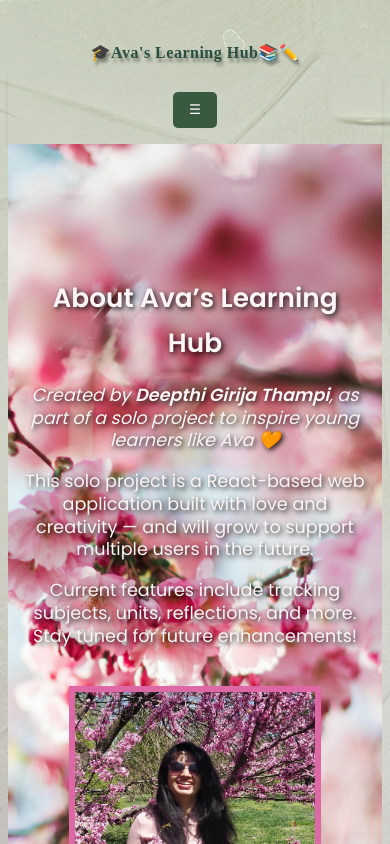
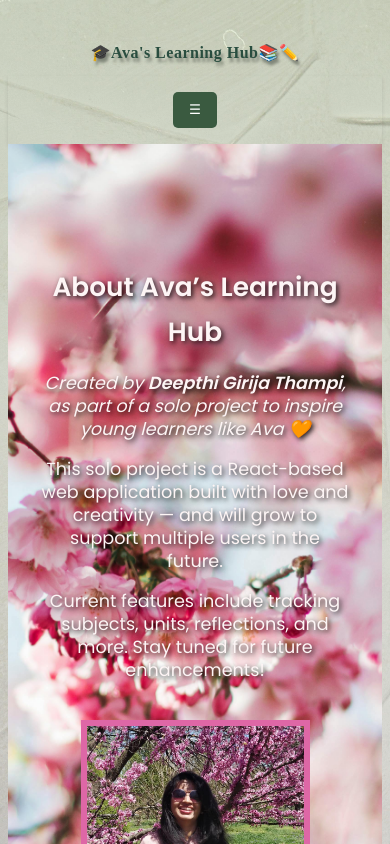
Before and after one commit to DeepthiGirijaThampi/ava-learning-hub, a React (Vite) app: page /about in a window 390 px wide. Shown: the top 844 px of the page. Built offline with nearby package versions, Linux system fonts and the light colour scheme; a web font is replaced by a local one.

Commit message:
styling changes

```diff
--- a/src/components/pages/Reflections.jsx
+++ b/src/components/pages/Reflections.jsx
@@ -30,7 +30,7 @@ export default function Reflections(){
         localStorage.setItem('reflections',JSON.stringify(reflections));
     },[reflections])
 
-    //function  handleAddReflections to add new reflections
+    //handler function  handleAddReflections to add new reflections
     const handleAddReflections = (e)=>{
         console.log("Added Reflections");
         e.preventDefault();
--- a/src/components/pages/about.css
+++ b/src/components/pages/about.css
@@ -73,7 +73,6 @@
   .about-page {
     flex-direction: column;
     text-align: center;
-    padding: 2rem 1rem;
   }
 
   .about-section {
```
